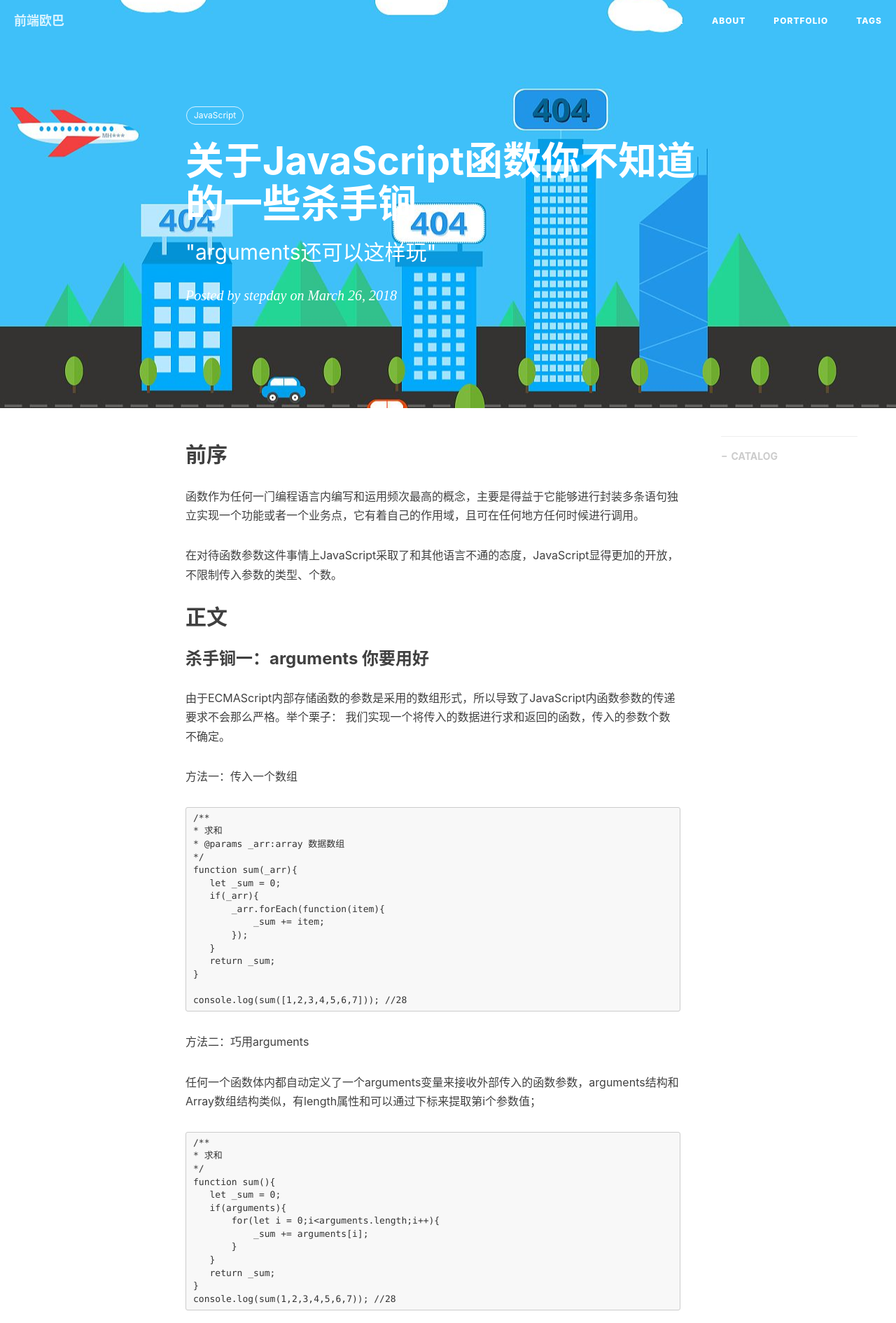
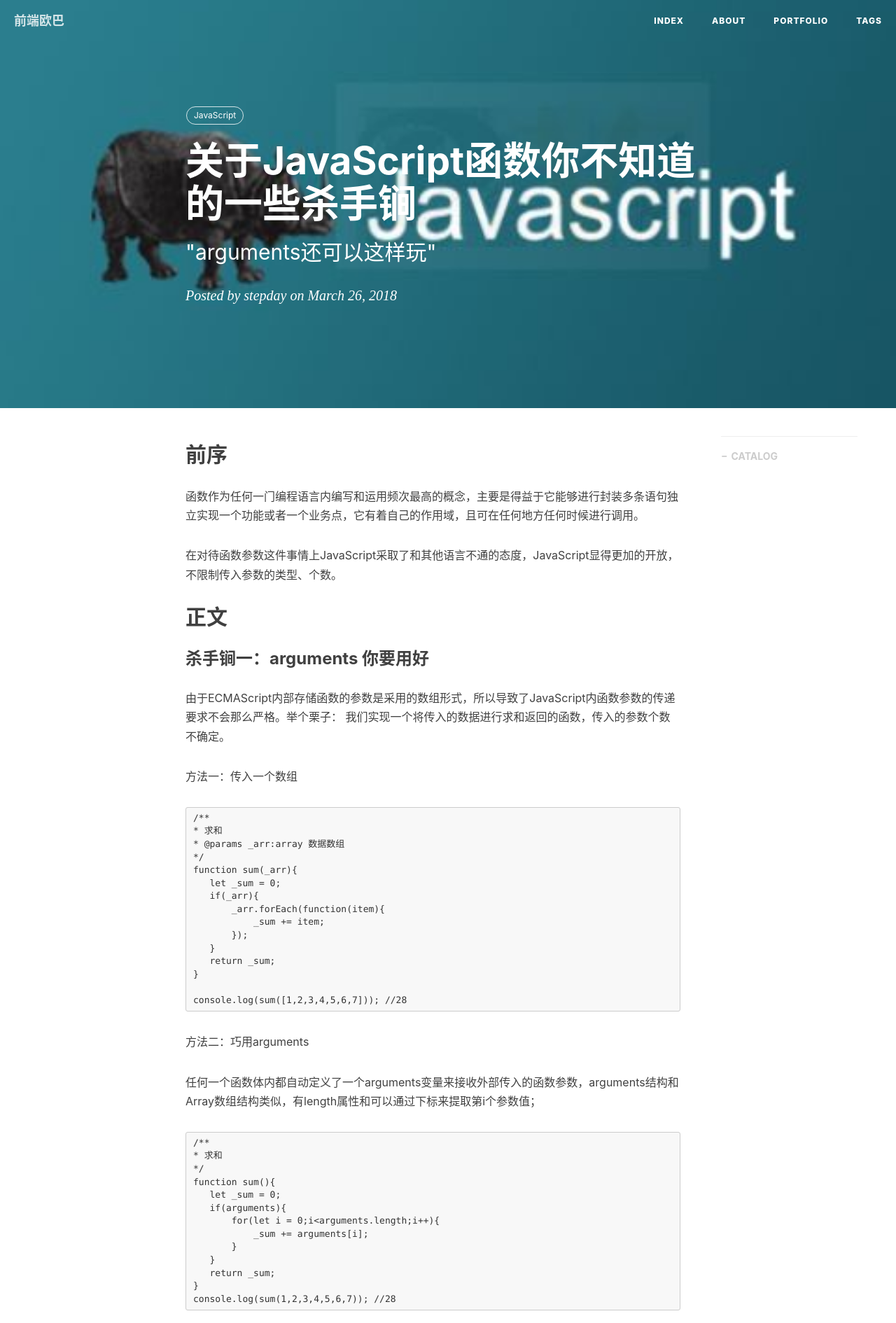
Before and after one commit to stepday/stepday.github.io, a Jekyll site: the page built from _posts/2018-03-26-关于JavaScript函数你不知道的一些杀手锏.markdown, in a window 1280 px wide. Shown: the top 1890 px of the page at 70% size. Built offline with Jekyll 4.4.1, drawn with Linux system fonts in a browser that asks for light colours; nearby versions of some CDN libraries; comment, search, counter and statistics services are not loaded.

Commit message:
编写博客

```diff
--- a/_posts/2018-03-26-关于JavaScript函数你不知道的一些杀手锏.markdown
+++ b/_posts/2018-03-26-关于JavaScript函数你不知道的一些杀手锏.markdown
@@ -4,7 +4,7 @@
 subtitle:   "\"arguments还可以这样玩\""
 date:       2018-03-26 10:57:00
 author:     "stepday"
-header-img: "img/post-bg-front.jpg"
+header-img: "img/post-bg-function.jpg"
 catalog: true
 tags:
     - JavaScript
```
Also changed, not shown: img/post-bg-function.jpg (added).
